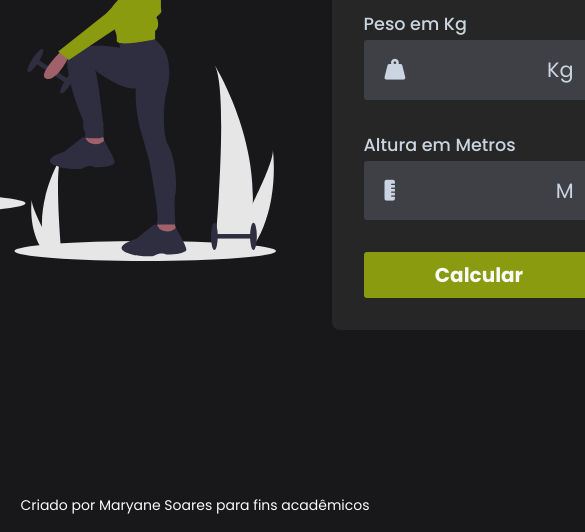
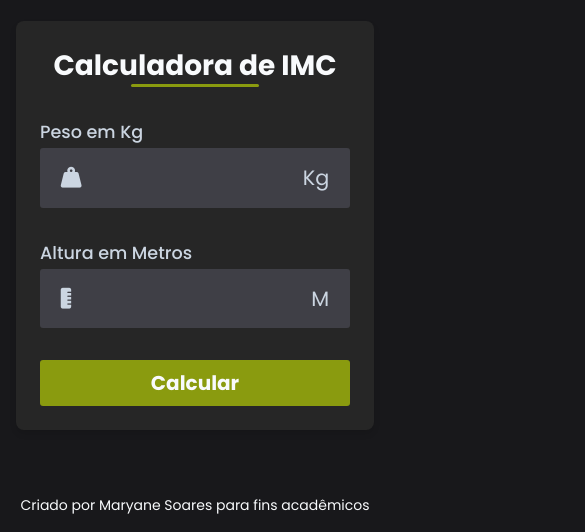
Before and after one commit to MarySql/Projetos, a plain HTML site: page Calculadora IMC/index.html in a window 390 px wide. Shown: the part 312-844 px from the top of the page, 585 px wide, since content can reach past the window. Drawn offline with Linux system fonts and the light colour scheme.

Commit message:
Responsividade atualizada

```diff
--- a/Calculadora IMC/css/style.css
+++ b/Calculadora IMC/css/style.css
@@ -5,8 +5,8 @@
     margin: 0;
     padding: 0;
     box-sizing: border-box;
+}
 
-}
 body {
     display: flex;
     flex-direction: column;
@@ -20,22 +20,19 @@ body {
 
 #container {
     display: flex;
+    flex-direction: row;
     align-items: center;
+    justify-content: center;
     gap: 3.5rem;
-    flex-grow: 1; /* Faz o container ocupar o espaço disponível */
-}
-
-#footer {
-    text-align: center;
-    color: #f8fafc;
-    font-size: 0.875rem;
-    background-color: #18181b;
-    padding: 1rem 0;
-    width: 100%;
+    flex-grow: 1;
+    padding: 1rem;
+    flex-wrap: wrap; /* Permite que os itens se ajustem em várias linhas */
 }
 
 #img img {
-width: 32rem;
+    width: 100%;
+    max-width: 32rem; /* Limita a largura máxima da imagem */
+    height: auto;
 }
 
 #calculator {
@@ -46,6 +43,9 @@ width: 32rem;
     color: #f8fafc;
     background-color: #262626;
     border-radius: 8px;
+    width: 100%;
+    max-width: 28rem;
+    box-shadow: 0 4px 6px rgba(0, 0, 0, 0.1);
 }
 
 #form {
@@ -57,22 +57,25 @@ width: 32rem;
 #title {
     font-size: 2.25rem;
     position: relative;
+    text-align: center;
 }
+
 #title::after {
     position: absolute;
     content: '';
     background-color: #8A9B0F;
     width: 8rem;
-     height: 3px ;
+    height: 3px;
     bottom: 0;
-     left: 0 ;
+    left: 50%;
+    transform: translateX(-50%);
     border-radius: 3px;
 }
+
 .input-box label {
     font-size: 1.1rem;
     color: #cbd5e1;
     font-weight: 500;
-
 }
 
 .input-field {
@@ -83,7 +86,6 @@ width: 32rem;
     padding: 0.3rem;
     border-radius: 3px;
     margin-top: 3px;
-
 }
 
 .input-field span,
@@ -91,7 +93,6 @@ width: 32rem;
     color: #cbd5e1;
     font-size: 1.3rem;
     padding: 0.6rem 1rem;
-
 }
 
 .input-field input {
@@ -101,13 +102,13 @@ width: 32rem;
     font-size: 1.3rem;
     color: #f8fafc;
     padding: 0 0.5rem;
+}
 
-
-}
 .input-field input::-webkit-outer-spin-button,
 .input-field input::-webkit-inner-spin-button {
     appearance: none;
 }
+
 .input-field input:focus {
     outline: none;
 }
@@ -122,6 +123,7 @@ outline: none;
     border-radius: 3px;
     cursor: pointer;
 }
+
 #result {
     display: flex;
     gap: 2rem;
@@ -136,6 +138,7 @@ outline: none;
     flex-direction: column;
     font-size: 2.25rem;
 }
+
 #bmi span:last-child {
     font-size: 0.875rem;
     color: #cbd5e1;
@@ -146,10 +149,10 @@ outline: none;
 }
 
 #more-info {
-
     border-top: 1px solid #ffffff34;
     padding-top: 1.5rem;
 }
+
 #more-info a {
     color: #8A9B0F;
     display: flex;
@@ -159,18 +162,54 @@ outline: none;
     font-size: 0.875rem;
     text-decoration: none;
     transition: color 0.5s;
-
 }
 
 #more-info a:hover {
     color: #cbd5e1;
 }
+
 .hidden {
     display: none;
 }
+
 .normal {
     color: #8A9B0F;
 }
+
 .attention {
     color: red;
 }
+
+#footer {
+    text-align: center;
+    color: #f8fafc;
+    font-size: 0.875rem;
+    background-color: #18181b;
+    padding: 1rem 0;
+    width: 100%;
+}
+
+/* Responsividade */
+@media (max-width: 768px) {
+    #container {
+        flex-direction: column;
+        gap: 1.5rem;
+    }
+
+    #title {
+        font-size: 1.75rem;
+    }
+
+    #calculator {
+        padding: 1.5rem;
+        width: 100%;
+    }
+
+    #bmi {
+        font-size: 2rem;
+    }
+
+    #bmi span:last-child {
+        font-size: 0.8rem;
+    }
+}
```
Lines whose indentation alone changed are shown as unchanged.
